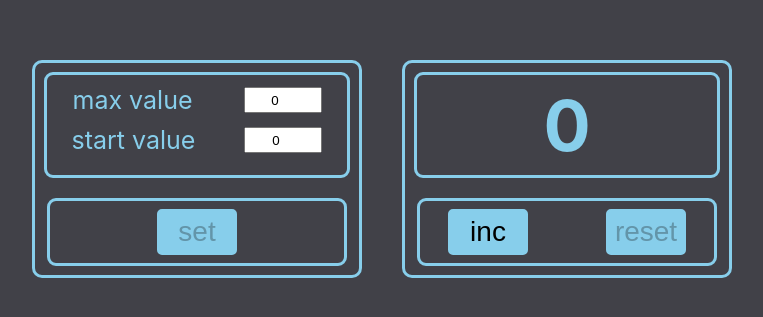
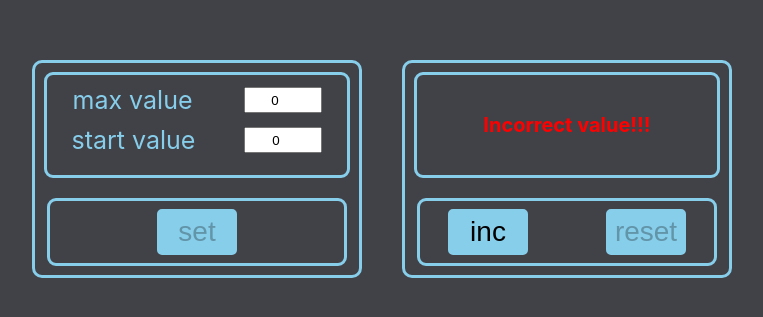
Before and after one commit to webaldar/project-counter, a React (Create React App) app: page / in a window 1280 px wide. Shown: the part 231-548 px from the top of the page, without its empty margins (278-1041 px from the left). Built offline with nearby package versions, Linux system fonts and the light colour scheme.

Commit message:
counter relise 1 full

```diff
--- a/src/App.css
+++ b/src/App.css
@@ -51,6 +51,13 @@
     font-size: 20px;
     font-weight: bold;
     color: skyblue;
+}
+.message-error-style {
+    background-color: #414148;
+    text-align: center;
+    font-size: 20px;
+    font-weight: bold;
+    color: red;
 }
 .message {
     color: skyblue;
--- a/src/components/FullSet.tsx
+++ b/src/components/FullSet.tsx
@@ -11,15 +11,20 @@ let buttonDisabled = true
 export const FullSet = ({setRange, setChangeAndError}: FullSetProps) => {
     const [maxValue, setMaxValue] = useState(0)
     const [startValue, setStartValue] = useState(0)
+    let setButtonDisabled = (status: boolean) => {
+        buttonDisabled = status
+    }
 
+    if(startValue < 0 || maxValue <= 0 ||startValue >= maxValue ){
+        setChangeAndError('error')
+        setButtonDisabled(true)
+    }
     const onclickHandler = () => {
         setButtonDisabled(true)
         setChangeAndError('')
         setRange(startValue, maxValue)
     }
-    let setButtonDisabled = (status: boolean) => {
-        buttonDisabled = status
-    }
+
     // if(buttonDisabled){
     //     setChangeAndError('change')
     // } else {
```
